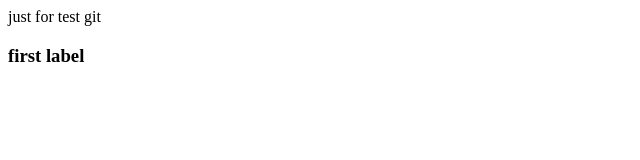
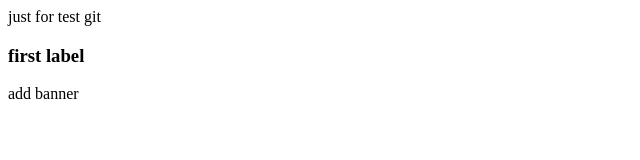
Before and after one commit to zahrazare3099/testGit, a plain HTML site: page index.html in a window 1280 px wide. Shown: the full height of the page, 0-640 px from the left. Drawn offline with Linux system fonts and the light colour scheme.

Commit message:
add banner

```diff
--- a/index.html
+++ b/index.html
@@ -11,5 +11,6 @@
     <header>
         <h3>first label</h3>
     </header>
+    <div class="banner">add banner</div>
 </body>
 </html>
```
